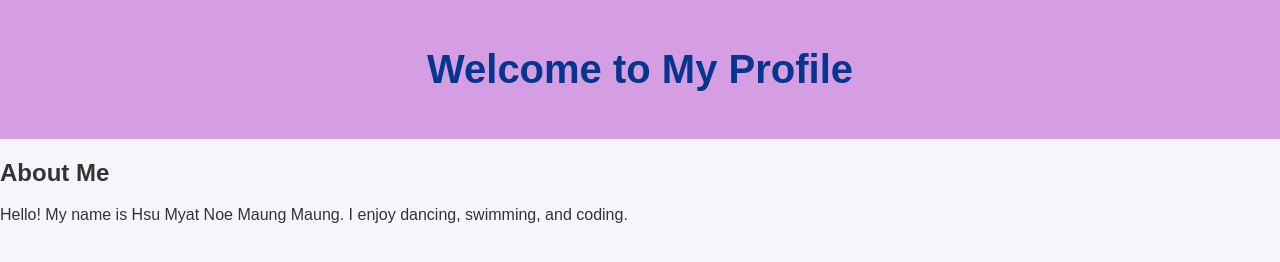
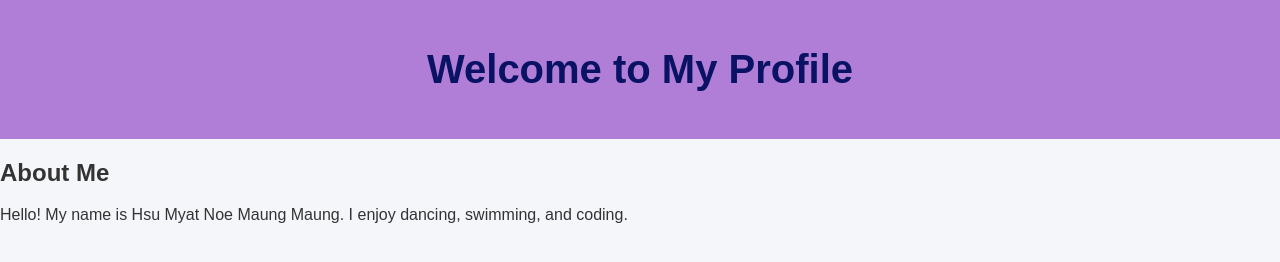
Before and after one commit to projectcarrot/basic_html, a plain HTML site: page profile_2.html in a window 1280 px wide. Drawn offline with Linux system fonts and the light colour scheme.

Commit message:
first commit

```diff
--- a/public/css/profile.css
+++ b/public/css/profile.css
@@ -1,12 +1,12 @@
 body {
   margin: 0;
   font-family: Arial, Helvetica, sans-serif;
-  background-color: #f8f5fa;
+  background-color: #f5f6fa;
   color: #333;
 }
 header {
-  background-color: #d59de2;
-  color: rgb(4, 54, 141);
+  background-color: #b07dd7;
+  color: #0a1363;
   font-size: 1.25em;
   text-align: center;
   padding: 20px;
```
Also changed, not shown: 1 other file.
